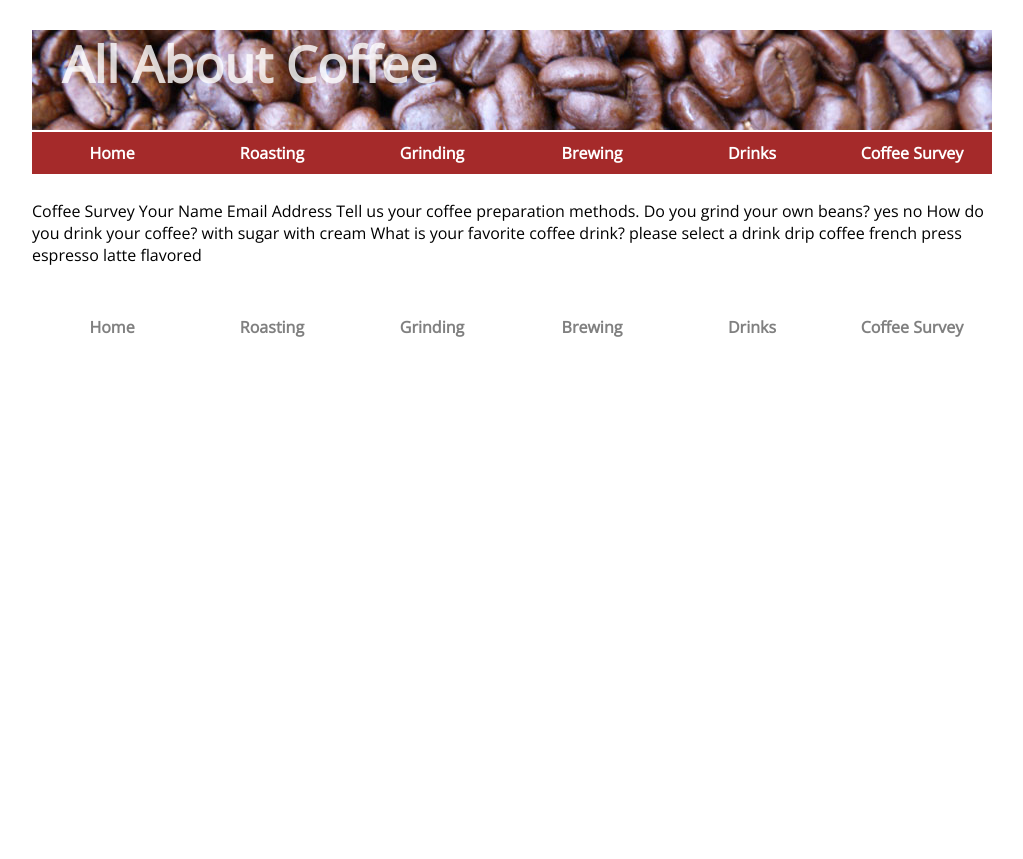
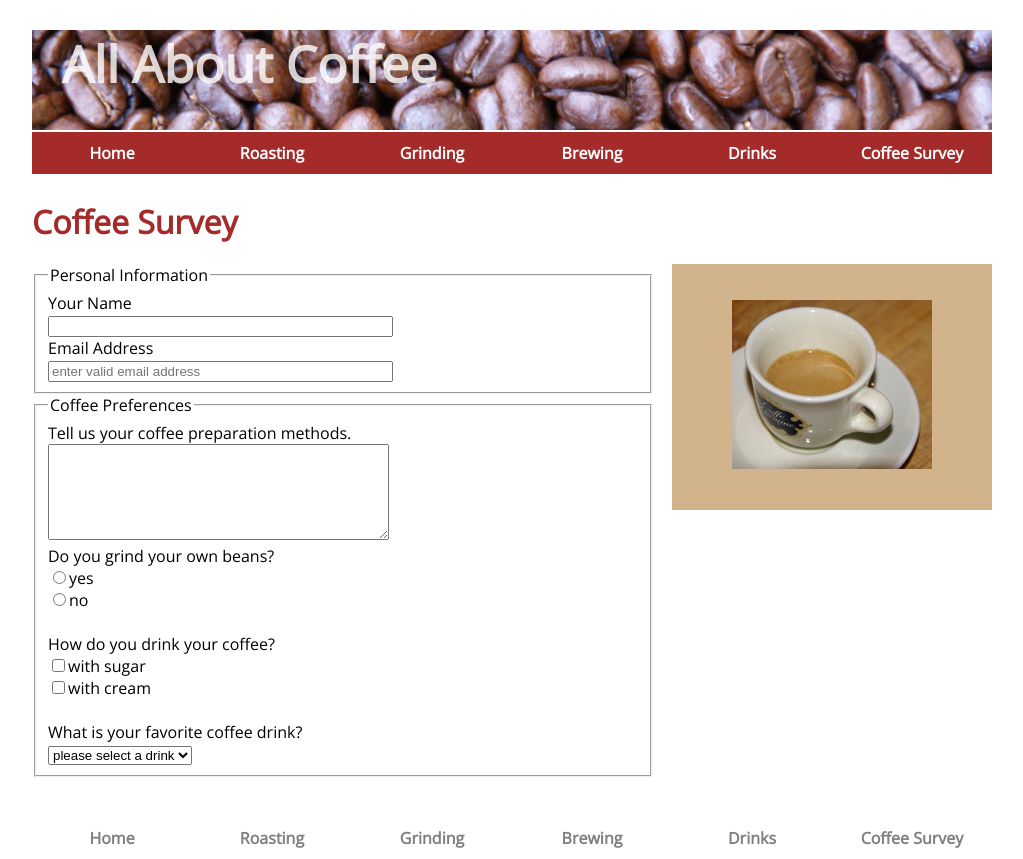
Before and after one commit to mcachia/practiceSessions, a plain HTML site: page Coffee Website Project/survey.html in a window 1280 px wide. Shown: the whole page, without its empty margins (128-1151 px from the left). Before the commit the page ends 800 px from the top, so only its background shows below. Drawn offline with nearby package versions, Linux system fonts and the light colour scheme.

Commit message:
Added form to survey.html
Added form to survey

```diff
--- a/Coffee Website Project/survey.html
+++ b/Coffee Website Project/survey.html
@@ -22,30 +22,48 @@
 </nav>
 </header>
 
-Coffee Survey
-
-Your Name
-
-Email Address
-
-Tell us your coffee preparation methods.
-
+<h1>Coffee Survey</h1>
+<aside>
+<figure>
+<img src="images/espresso.jpg" alt="a cup of espresso">
+</figure>
+</aside>
+<form action="coffee-survey.php" method="post">
+<fieldset>
+  <legend>Personal Information</legend>
+Your Name<br/>
+<input type="text" name="name" required size="40"/>
+<br/>
+Email Address<br/>
+<input type="email" name="email" placeholder="enter valid email address" required size="40"/>
+<br/>
+</fieldset>
+<fieldset>
+  <legend>Coffee Preferences</legend>
+Tell us your coffee preparation methods.<br/>
+<textarea name="preparation" cols="40" rows="6"></textarea>
+<br/>
 Do you grind your own beans?
-yes
-no
-
+<br/>
+<input type="radio" name="grind" value="yes"/>yes<br/>
+<input type="radio" name="grind" value="no"/>no<br/>
+<br/>
 How do you drink your coffee?
-with sugar
-with cream
-
-What is your favorite coffee drink?
-
-please select a drink
-drip coffee
-french press
-espresso
-latte
-flavored
+<br/>
+<input type="checkbox" name="drink" value="sugar"/>with sugar<br/>
+<input type="checkbox" name="drink" value="cream"/>with cream<br/>
+<br/>
+What is your favorite coffee drink?<br/>
+<select name="favourite">
+<option value="">please select a drink</option>
+<option value="drip">drip coffee</option>
+<option value="french">french press</option>
+<option value="espresso">espresso</option>
+<option value="latte">latte</option>
+<option value="flavored">flavored</option>
+</select>
+</fieldset>
+</form>
 <footer>
 <nav>
 <ul>
```
